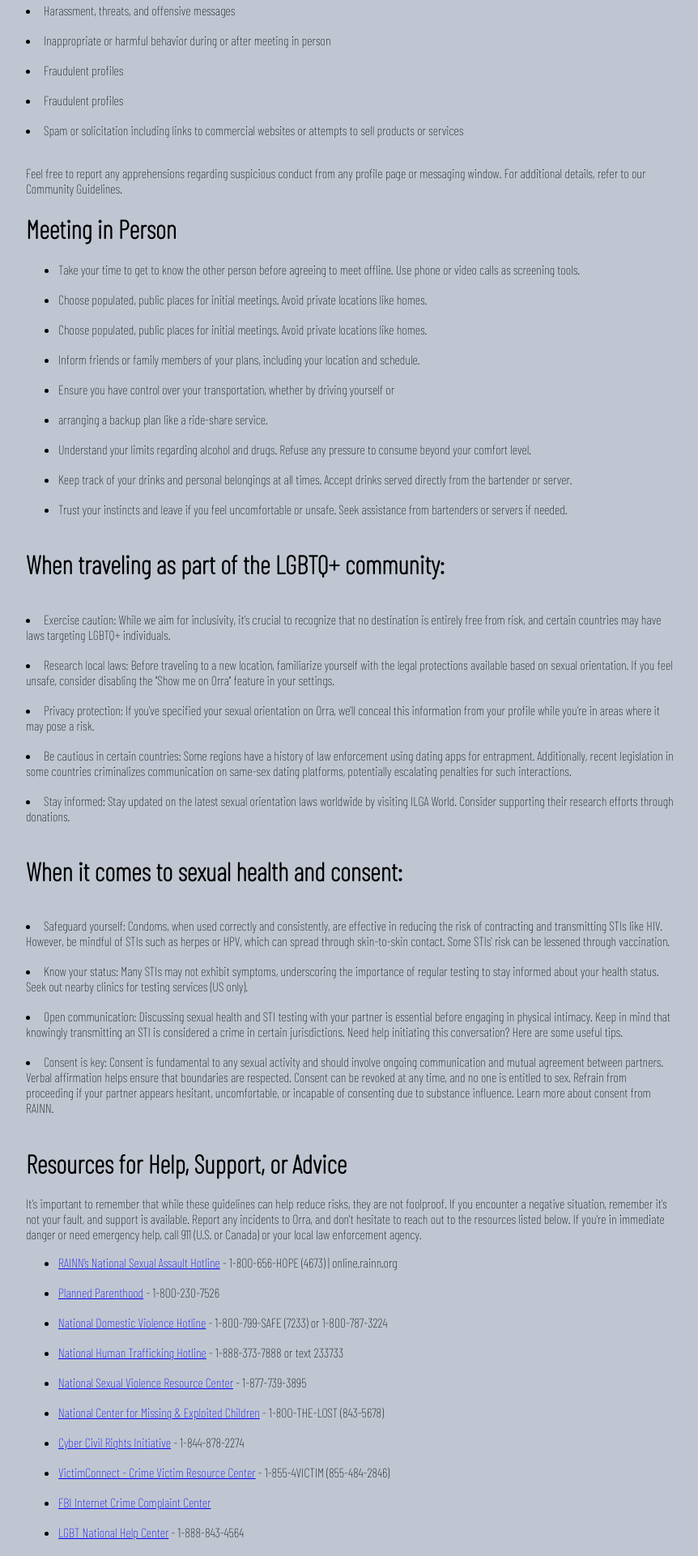
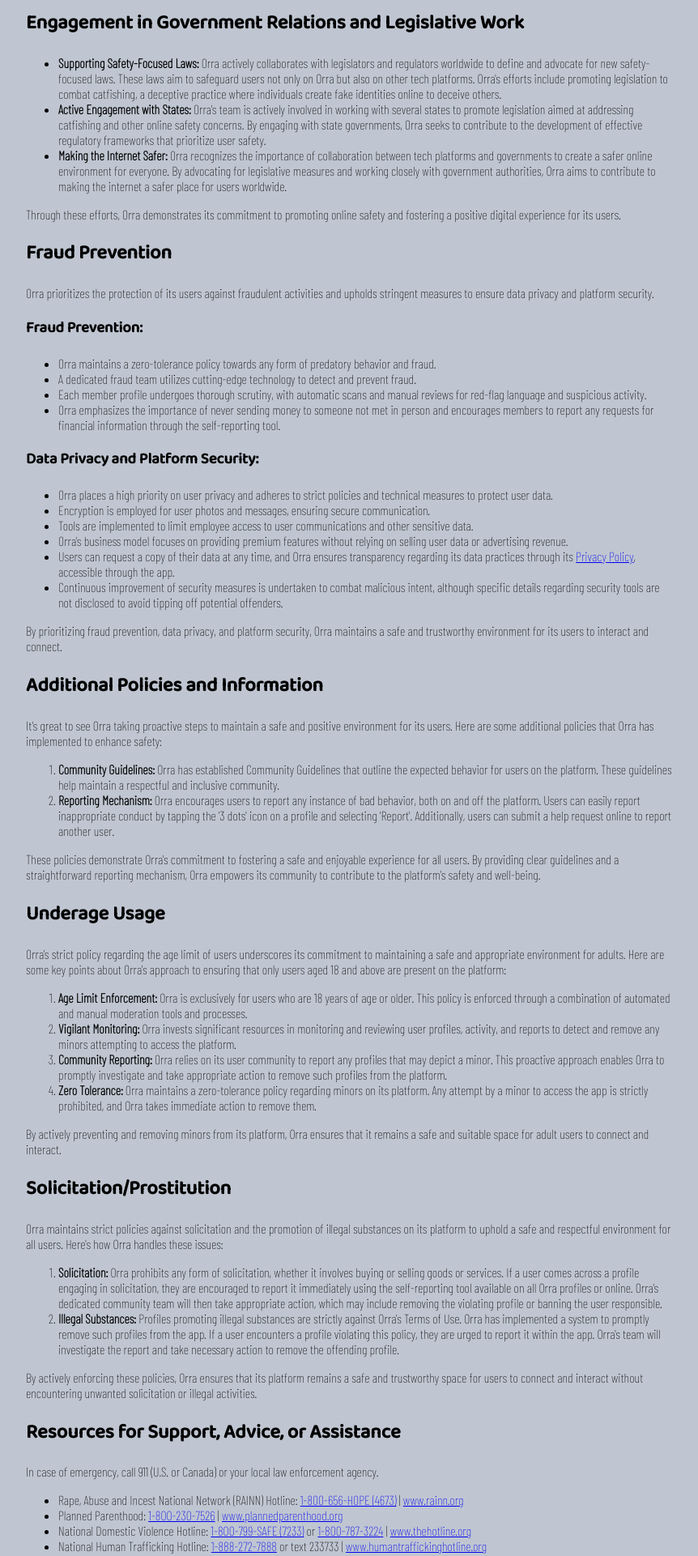
Before and after one commit to Orra-co/corpsite, a plain HTML site: page safety.html in a window 1280 px wide. Shown: the part 879-2800 px from the top of the page at 81% size, without its empty margins (208-1070 px from the left). Drawn offline with Linux system fonts and the light colour scheme.

Commit message:
Update safety.htmlchanged verbiage

```diff
--- a/safety.html
+++ b/safety.html
@@ -27,146 +27,179 @@
 
     <main class="main-content">
 
-        <h1>Dating Safety Advice</h1>
+        <h1>Our Commitment</h1>
+  <p>Orra's commitment to the safety, security, and well-being of its users is evident in its proactive
+    approach to addressing potential risks and ensuring a positive experience for all. As a leading
+    app for connecting people, Orra recognizes the importance of maintaining a safe environment
+    where users can interact without fear of misconduct or criminal behavior.</p>
 
-        <p>While meeting new people can be thrilling, it&#39;s essential to exercise caution when engaging with
-unfamiliar individuals. Prioritize your safety by using sound judgment, whether you&#39;re
-exchanging initial messages or planning to meet face-to-face. Although you can&#39;t control the
-actions of others, there are proactive steps you can take to enhance your safety during your
-Orra experience.</p>
+  <p>The acknowledgment that even a small percentage of incidents is too many underscores Orra's
+    dedication to prioritizing user safety above all else. This commitment is further demonstrated
+    through ongoing efforts to explore new updates, partnerships, and technologies aimed at
+    enhancing safety measures and fostering a culture of respect among users.</p>
 
-        <h1>Online Safety</h1>
-        <p>1. Avoid Sending Money or Sharing Financial Details: Refrain from sending money, particularly
-via wire transfer, even if the individual cites an emergency. Sending funds via wire transfer is
-akin to handing over cash – reversing the transaction or tracing its path is exceedingly difficult.
-Additionally, never disclose information that could grant access to your financial accounts.
-Should another user request money from you, promptly report the incident to us. For guidance
-on sidestepping romance scams, consult advice from the U.S Federal Trade Commission
-available on the FTC website.<br><br>
-2. Safeguard Your Personal Data: Refrain from divulging personal information like your social
-security number, home or work address, or specifics regarding your daily schedule (e.g.,
-frequenting a particular gym every Monday) to individuals you haven&#39;t established trust with. If
-you&#39;re a parent, exercise caution in sharing information about your children on your profile or
-during initial conversations. Avoid disclosing details such as your children&#39;s names, school
-locations, or ages and genders.<br><br>
-3. Remain Within Orra&#39;s Environment: Maintain your interactions exclusively within the Orra
-platform as you acquaint yourself with someone. Given that communications on Orra may be
-monitored by our Message Filters, individuals with malicious intentions frequently attempt to
-shift conversations to text, messaging apps, email, or phone immediately.<br><br>
-4. Exercise Caution with Long-Distance and International Connections: Exercise caution with
-individuals who assert to be from your country but are purportedly stranded elsewhere,
-particularly if they solicit financial aid to return home. Approach with caution anyone who refuses
-to meet in person or engage in a phone/video call—they may not be genuine. If someone
-evades your inquiries or rushes into a committed relationship without prior face-to-face
-interaction or adequate acquaintance with you, consider it a warning sign.<br><br></p>
+  <p>By providing information about its safety tools and practices, Orra empowers users to make
+    informed decisions while engaging with the platform. Regardless of location, Orra's unwavering
+    goal remains the same: to ensure a safe and positive experience for all users, no matter where
+    they are in the world.</p>
 
-        <p>5. Report Any Suspicious or Offensive Conduct: If you perceive that someone has transgressed
-acceptable boundaries, please notify us. Block and report individuals who contravene our
-guidelines. Here are several instances of violations to be aware of:</p><br>
+  <h2>Our Safety Tools</h2>
+  <p>Orra's approach to safety is comprehensive and multifaceted, incorporating both automated and
+    manual moderation tools to prevent and address inappropriate behavior on the platform. By
+    investing significant resources into these efforts, Orra demonstrates its commitment to ensuring
+    a safe and respectful environment for all users.</p>
 
-<li>Requests for money or donations</li><br>
-<li>Underage users</li><br>
-<li>Harassment, threats, and offensive messages</li><br>
-<li>Inappropriate or harmful behavior during or after meeting in person</li><br>
-<li>Fraudulent profiles</li><br>
-<li>Fraudulent profiles</li><br>
-<li>Spam or solicitation including links to commercial websites or attempts to sell products
-    or services</li><br>
+  <p>The use of automatic scans and manual reviews helps to identify red-flag language and images,
+    as well as suspicious profiles or activities. This proactive approach enables Orra to take swift
+    action against bad actors, including shadow-banning suspicious accounts and blocking
+    associated identifiers such as email addresses, phone numbers, and IP addresses.</p>
 
+  <p>With a zero-tolerance policy on harassment, Orra encourages its community to report instances
+    of misconduct or violations of its guidelines or terms of use. The platform provides a self-
+    reporting tool for users to easily report such incidents, and a dedicated community team is
+    responsible for investigating reports and taking appropriate measures, which may include
+    content removal, user banning, or collaboration with law enforcement.</p>
 
-<p>Feel free to report any apprehensions regarding suspicious conduct from any profile page or
-messaging window. For additional details, refer to our Community Guidelines.</p>
+  <p>In response to reports of assault, Orra prioritizes user safety by promptly investigating reported
+    crimes and cooperating fully with law enforcement agencies. Alleged perpetrators are identified
+    and their accounts blocked, with incidents reported to Orra's centralized safety repository to
+    prevent recurrence across various platforms.</p>
 
-       <h1>Meeting in Person</h1>
+  <p>Furthermore, Orra emphasizes user education by offering safety tips both online and within the
+    app. By empowering users to make informed and safe choices, Orra aims to foster a culture of
+    responsibility and mutual respect among its community members.</p>
 
-        <p></p>
+  <p><a href="#tips">View our Tips for Staying Safe</a></p>
 
-            <ul>
-                <li>Take your time to get to know the other person before agreeing to meet offline. Use
-                    phone or video calls as screening tools.</li><br>
-                <li>Choose populated, public places for initial meetings. Avoid private locations like homes.
-                </li><br>
-                <li>Choose populated, public places for initial meetings. Avoid private locations like homes.
-                </li><br>
-                <li>Inform friends or family members of your plans, including your location and schedule.
-                </li><br>
-                <li>Ensure you have control over your transportation, whether by driving yourself or
-                </li><br>
-                <li>arranging a backup plan like a ride-share service.
-                </li><br>
-                <li>Understand your limits regarding alcohol and drugs. Refuse any pressure to consume
-                    beyond your comfort level.
-                </li><br>
-                <li>Keep track of your drinks and personal belongings at all times. Accept drinks served
-                directly from the bartender or server.
-                </li><br>
-                <li>Trust your instincts and leave if you feel uncomfortable or unsafe. Seek assistance from
-                bartenders or servers if needed.</li><br>
-            </ul>
-        </p>
+  <h2>Engagement in Government Relations and Legislative Work</h2>
+  <ul>
+    <li><strong>Supporting Safety-Focused Laws:</strong> Orra actively collaborates with legislators and
+      regulators worldwide to define and advocate for new safety-focused laws. These laws aim to
+      safeguard users not only on Orra but also on other tech platforms. Orra's efforts include
+      promoting legislation to combat catfishing, a deceptive practice where individuals create fake
+      identities online to deceive others.</li>
+    <li><strong>Active Engagement with States:</strong> Orra's team is actively involved in working with several
+      states to promote legislation aimed at addressing catfishing and other online safety concerns.
+      By engaging with state governments, Orra seeks to contribute to the development of effective
+      regulatory frameworks that prioritize user safety.</li>
+    <li><strong>Making the Internet Safer:</strong> Orra recognizes the importance of collaboration between tech
+      platforms and governments to create a safer online environment for everyone. By advocating for
+      legislative measures and working closely with government authorities, Orra aims to contribute to
+      making the internet a safer place for users worldwide.</li>
+  </ul>
+  <p>Through these efforts, Orra demonstrates its commitment to promoting online safety and
+    fostering a positive digital experience for its users.</p>
 
-        <p>
+  <h2>Fraud Prevention</h2>
+  <p>Orra prioritizes the protection of its users against fraudulent activities and upholds stringent
+    measures to ensure data privacy and platform security.</p>
 
-<h1>When traveling as part of the LGBTQ+ community:</h1><br>
+  <h3>Fraud Prevention:</h3>
+  <ul>
+    <li>Orra maintains a zero-tolerance policy towards any form of predatory behavior and fraud.</li>
+    <li>A dedicated fraud team utilizes cutting-edge technology to detect and prevent fraud.</li>
+    <li>Each member profile undergoes thorough scrutiny, with automatic scans and manual reviews
+      for red-flag language and suspicious activity.</li>
+    <li>Orra emphasizes the importance of never sending money to someone not met in person and
+      encourages members to report any requests for financial information through the self-reporting
+      tool.</li>
+  </ul>
 
+  <h3>Data Privacy and Platform Security:</h3>
+  <ul>
+    <li>Orra places a high priority on user privacy and adheres to strict policies and technical
+      measures to protect user data.</li>
+    <li>Encryption is employed for user photos and messages, ensuring secure communication.</li>
+    <li>Tools are implemented to limit employee access to user communications and other sensitive
+      data.</li>
+    <li>Orra's business model focuses on providing premium features without relying on selling user
+      data or advertising revenue.</li>
+    <li>Users can request a copy of their data at any time, and Orra ensures transparency regarding
+      its data practices through its <a href="#privacy">Privacy Policy</a>, accessible through the app.</li>
+    <li>Continuous improvement of security measures is undertaken to combat malicious intent,
+      although specific details regarding security tools are not disclosed to avoid tipping off potential
+      offenders.</li>
+  </ul>
+  <p>By prioritizing fraud prevention, data privacy, and platform security, Orra maintains a safe and
+    trustworthy environment for its users to interact and connect.</p>
 
-    <li>Exercise caution: While we aim for inclusivity, it&#39;s crucial to recognize that no destination
-        is entirely free from risk, and certain countries may have laws targeting LGBTQ+
-        individuals.</li><br>
-    <li>Research local laws: Before traveling to a new location, familiarize yourself with the legal
-        protections available based on sexual orientation. If you feel unsafe, consider disabling
-        the &quot;Show me on Orra&quot; feature in your settings.</li><br>
-    <li>Privacy protection: If you&#39;ve specified your sexual orientation on Orra, we&#39;ll conceal this
-        information from your profile while you&#39;re in areas where it may pose a risk.</li><br>
-    <li>Be cautious in certain countries: Some regions have a history of law enforcement using
-        dating apps for entrapment. Additionally, recent legislation in some countries criminalizes
-        communication on same-sex dating platforms, potentially escalating penalties for such
-        interactions.</li><br>
-    <li>Stay informed: Stay updated on the latest sexual orientation laws worldwide by visiting
-    ILGA World. Consider supporting their research efforts through donations.</li><br>
-            </p>
+  <h2>Additional Policies and Information</h2>
+  <p>It's great to see Orra taking proactive steps to maintain a safe and positive environment for its
+    users. Here are some additional policies that Orra has implemented to enhance safety:</p>
 
-        <p>
+  <ol>
+    <li><strong>Community Guidelines:</strong> Orra has established Community Guidelines that outline the
+      expected behavior for users on the platform. These guidelines help maintain a respectful and
+      inclusive community.</li>
+    <li><strong>Reporting Mechanism:</strong> Orra encourages users to report any instance of bad behavior,
+      both on and off the platform. Users can easily report inappropriate conduct by tapping the '3
+      dots' icon on a profile and selecting 'Report'. Additionally, users can submit a help request online
+      to report another user.</li>
+  </ol>
+  <p>These policies demonstrate Orra's commitment to fostering a safe and enjoyable experience for
+    all users. By providing clear guidelines and a straightforward reporting mechanism, Orra
+    empowers its community to contribute to the platform's safety and well-being.</p>
 
-    <h1>When it comes to sexual health and consent:</h1><br>
+  <h2>Underage Usage</h2>
+  <p>Orra's strict policy regarding the age limit of users underscores its commitment to maintaining a
+    safe and appropriate environment for adults. Here are some key points about Orra's approach
+    to ensuring that only users aged 18 and above are present on the platform:</p>
 
-    <li>Safeguard yourself: Condoms, when used correctly and consistently, are effective in
-        reducing the risk of contracting and transmitting STIs like HIV. However, be mindful of
-        STIs such as herpes or HPV, which can spread through skin-to-skin contact. Some STIs&#39;
-        risk can be lessened through vaccination.</li><br>
-    <li>Know your status: Many STIs may not exhibit symptoms, underscoring the importance of
-        regular testing to stay informed about your health status. Seek out nearby clinics for
-        testing services (US only).</li><br>
-    <li>Open communication: Discussing sexual health and STI testing with your partner is
-        essential before engaging in physical intimacy. Keep in mind that knowingly transmitting
-        an STI is considered a crime in certain jurisdictions. Need help initiating this
-        conversation? Here are some useful tips.</li><br>
-    <li>Consent is key: Consent is fundamental to any sexual activity and should involve
-        ongoing communication and mutual agreement between partners. Verbal affirmation
-        helps ensure that boundaries are respected. Consent can be revoked at any time, and
-        no one is entitled to sex. Refrain from proceeding if your partner appears hesitant,
-        uncomfortable, or incapable of consenting due to substance influence. Learn more about
-        consent from RAINN.</li><br>
+  <ol>
+    <li><strong>Age Limit Enforcement:</strong> Orra is exclusively for users who are 18 years of age or older.
+      This policy is enforced through a combination of automated and manual moderation tools and
+      processes.</li>
+    <li><strong>Vigilant Monitoring:</strong> Orra invests significant resources in monitoring and reviewing user
+      profiles, activity, and reports to detect and remove any minors attempting to access the platform.</li>
+    <li><strong>Community Reporting:</strong> Orra relies on its user community to report any profiles that may
+      depict a minor. This proactive approach enables Orra to promptly investigate and take
+      appropriate action to remove such profiles from the platform.</li>
+    <li><strong>Zero Tolerance:</strong> Orra maintains a zero-tolerance policy regarding minors on its platform.
+      Any attempt by a minor to access the app is strictly prohibited, and Orra takes immediate action
+      to remove them.</li>
+  </ol>
+  <p>By actively preventing and removing minors from its platform, Orra ensures that it remains a
+    safe and suitable space for adult users to connect and interact.</p>
 
-    <h1>Resources for Help, Support, or Advice</h1>
+  <h2>Solicitation/Prostitution</h2>
+  <p>Orra maintains strict policies against solicitation and the promotion of illegal substances on its
+    platform to uphold a safe and respectful environment for all users. Here's how Orra handles
+    these issues:</p>
 
-    <p>It's important to remember that while these guidelines can help reduce risks, they are not foolproof. If you encounter a negative situation, remember it's not your fault, and support is available. Report any incidents to Orra, and don't hesitate to reach out to the resources listed below. If you're in immediate danger or need emergency help, call 911 (U.S. or Canada) or your local law enforcement agency.</p>
+  <ol>
+    <li><strong>Solicitation:</strong> Orra prohibits any form of solicitation, whether it involves buying or selling
+      goods or services. If a user comes across a profile engaging in solicitation, they are encouraged
+      to report it immediately using the self-reporting tool available on all Orra profiles or online. Orra's
+      dedicated community team will then take appropriate action, which may include removing the
+      violating profile or banning the user responsible.</li>
+    <li><strong>Illegal Substances:</strong> Profiles promoting illegal substances are strictly against Orra's Terms
+      of Use. Orra has implemented a system to promptly remove such profiles from the app. If a user
+      encounters a profile violating this policy, they are urged to report it within the app. Orra's team
+      will investigate the report and take necessary action to remove the offending profile.</li>
+  </ol>
+  <p>By actively enforcing these policies, Orra ensures that its platform remains a safe and
+    trustworthy space for users to connect and interact without encountering unwanted solicitation
+    or illegal activities.</p>
 
-    <ul>
-        <li><a href="https://www.rainn.org" target="_blank">RAINN’s National Sexual Assault Hotline</a> - 1-800-656-HOPE (4673) | online.rainn.org</li><br>
-        <li><a href="https://www.plannedparenthood.org" target="_blank">Planned Parenthood</a> - 1-800-230-7526</li><br>
-        <li><a href="https://www.thehotline.org" target="_blank">National Domestic Violence Hotline</a> - 1-800-799-SAFE (7233) or 1-800-787-3224</li><br>
-        <li><a href="https://www.humantraffickinghotline.org" target="_blank">National Human Trafficking Hotline</a> - 1-888-373-7888 or text 233733</li><br>
-        <li><a href="https://www.nsvrc.org" target="_blank">National Sexual Violence Resource Center</a> - 1-877-739-3895</li><br>
-        <li><a href="https://www.cybertipline.com" target="_blank">National Center for Missing & Exploited Children</a> - 1-800-THE-LOST (843-5678)</li><br>
-        <li><a href="https://www.cybercivilrights.org" target="_blank">Cyber Civil Rights Initiative</a> - 1-844-878-2274</li><br>
-        <li><a href="https://www.victimconnect.org" target="_blank">VictimConnect - Crime Victim Resource Center</a> - 1-855-4VICTIM (855-484-2846)</li><br>
-        <li><a href="https://www.ic3.gov" target="_blank">FBI Internet Crime Complaint Center</a></li><br>
-        <li><a href="https://www.lgbtnationalhelpcenter.org" target="_blank">LGBT National Help Center</a> - 1-888-843-4564</li><br>
-        <li><a href="https://www.translifeline.org" target="_blank">Trans Lifeline</a> - 1-877-565-8860 (US) or 1-877-330-6366 (CA)</li><br>
-    </ul>
-
-    <p>If you are outside the US: Additional resources from Orra in many of the countries where we operate. Information regarding international sexual orientation laws from the International Lesbian, Gay, Bisexual, Trans and Intersex Association (ILGA).</p>
+  <h2>Resources for Support, Advice, or Assistance</h2>
+  <p>In case of emergency, call 911 (U.S. or Canada) or your local law enforcement agency.</p>
+  <ul>
+    <li>Rape, Abuse and Incest National Network (RAINN) Hotline: <a href="tel:1-800-656-HOPE (4673)">1-800-656-HOPE (4673)</a> |
+      <a href="https://www.rainn.org">www.rainn.org</a></li>
+    <li>Planned Parenthood: <a href="tel:1-800-230-7526">1-800-230-7526</a> | <a href="https://www.plannedparenthood.org">www.plannedparenthood.org</a></li>
+    <li>National Domestic Violence Hotline: <a href="tel:1-800-799-SAFE (7233)">1-800-799-SAFE (7233)</a> or
+      <a href="tel:1-800-787-3224">1-800-787-3224</a> | <a href="https://www.thehotline.org">www.thehotline.org</a></li>
+    <li>National Human Trafficking Hotline: <a href="tel:1-888-272-7888">1-888-272-7888</a> or text 233733 |
+      <a href="https://www.humantraffickinghotline.org">www.humantraffickinghotline.org</a></li>
+    <li>National Sexual Violence Resource Center: <a href="tel:1-877-739-3895">1-877-739-3895</a> |
+      <a href="https://www.nsvrc.org">www.nsvrc.org</a></li>
+    <li>National Center for Missing & Exploited Children: <a href="tel:1-800-THE-LOST (843-5678)">1-800-THE-LOST (843-5678)</a> |
+      <a href="https://www.cybertipline.com">www.cybertipline.com</a></li>
+    <li>Cyber Civil Rights Initiative: <a href="tel:1-844-878-2274">1-844-878-2274</a> | <a href="https://www.cybercivilrights.org">www.cybercivilrights.org</a></li>
+    <li>FBI Internet Crime Complaint Center: <a href="https://www.ic3.gov">www.ic3.gov</a></li>
+  </ul>
+  <p>If you are outside the U.S., view the list of resources from Orra across many of the countries in
+    which we operate.</p>
 
     </main>
 
```
